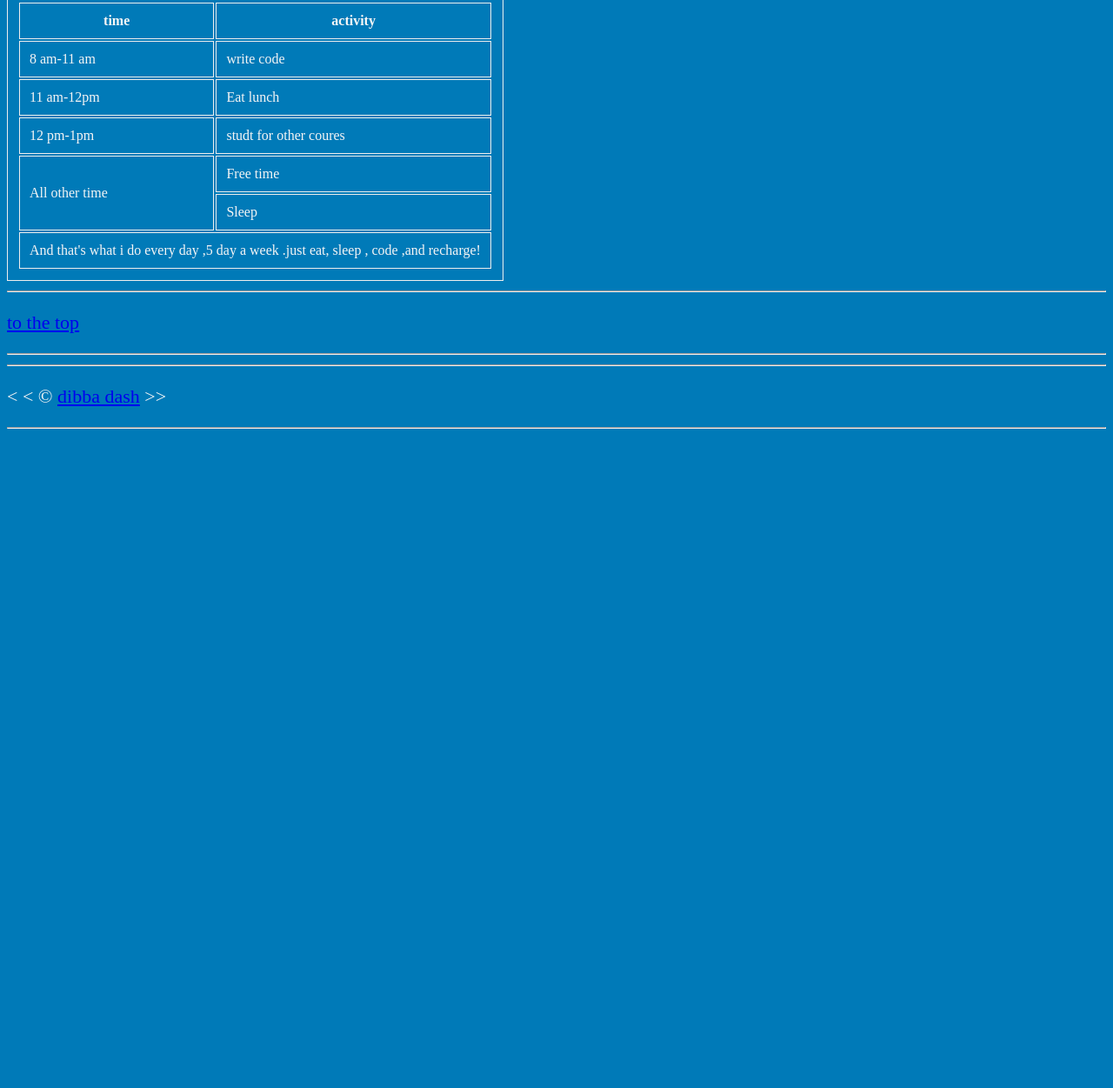
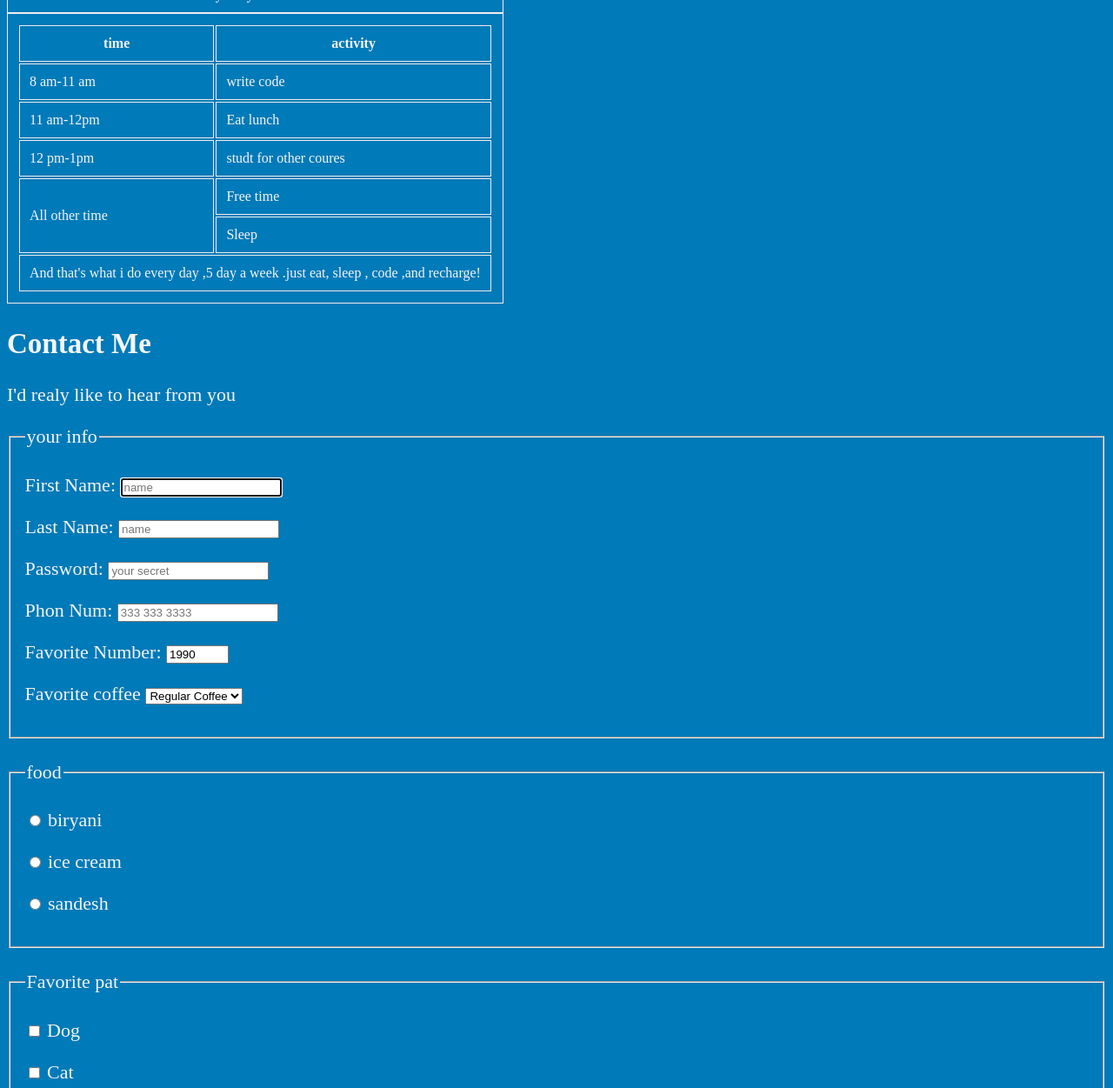
Before and after one commit to dibba-arnob/html, a plain HTML site: page 01_lesson/01_lesson/index.html in a window 1280 px wide. Shown: the part 1549-2800 px from the top of the page at 87% size. Before the commit the page ends 2053 px from the top, so only its background shows below. Drawn offline with Linux system fonts and the light colour scheme.

Commit message:
form and input

```diff
--- a/01_lesson/01_lesson/index.html
+++ b/01_lesson/01_lesson/index.html
@@ -22,6 +22,9 @@
                 </li>
                 <li>
                     <a href="#Tourist spots in the world">Tourist spots in the world</a>
+                </li>
+                <li>
+                    <a href="#contact">Contact</a>
                 </li>
             </ul>
 
@@ -117,6 +120,101 @@
                       <tr>  <td colspan="2"> And that's what i do every day ,5 day a week .just eat, sleep , code ,and recharge!</td> </tr>
                 </tfoot>
             </table>
+
+            <article id="contact">
+
+                <h2>Contact Me </h2>
+                <p> I'd realy like to hear from you</p>
+
+              <form action="https://httpbin.org/get" method="get">
+
+                <fieldset>
+                    <legend>your info</legend>
+
+                  <p>
+                    <label for="firstName">First Name:</label>
+                    <input type="text" Name="firstName" id="firstName" placeholder="name"
+                     autocomplete="on" required autofocus >
+                  </p>
+                  <p>
+                    <label for="lastName">Last Name:</label>
+                    <input type="text" Name="lastName" id="lastName" placeholder="name"
+                     autocomplete="on" required  >
+                  </p>
+                  <p>
+                    <label for="passWord">Password:</label>
+                    <input type="password" Name="password" id="password" placeholder="your secret"  required  >
+                  </p>
+                  <p>
+                    <label for="phone">Phon Num:</label>
+                    <input type="tel" Name="phone" id="phone" placeholder="333 333 3333" pattern="[0-9]{3} [0-9]{3} [0-9]{4}"  required  >
+                  </p>
+                  <p>
+                    <label for="dacade">Favorite Number:</label>
+                    <input type="number" Name="dacade" id="dacade" min="1950" max="2020" step="10" value="1990" required  >
+                  </p>
+                  <p>
+                      <label for="coffee">Favorite coffee</label>
+                      <select name="coffee" id="coffee">
+                        <optgroup label="coffee"></optgroup>
+                          <option value="regular coffee">Regular Coffee </option>
+                          <option value="ice coffee">ICE Coffee</option>
+                        </optgroup>
+                        <optgroup label="Espresso Drink">
+                          <option value="latte">Latte</option>
+                          <option value="cappuceino">Cappuceino</option>
+                          <option value="cortado">Cortado</option>
+                          <option value="americano">Americano</option>
+                        </optgroup>
+
+                      </select>
+                  </p>
+                </fieldset>
+                <br>
+                <fieldset>
+                      <legend>food</legend>
+
+                      <p>
+                       <input type="radio" name="food" id="biryani" value="biryani">
+                       <label for="biryani">biryani</label>
+                    </p>
+                    <p>
+                       <input type="radio" name="food" id="ice cream" value="ice cream">
+                       <label for="ice cream">ice cream</label>
+                    </p>
+                    <p>
+
+                       <input type="radio" name="food" id="sandesh" value="sandash">
+                       <label for="sandesh">sandesh</label>
+                    </p>
+                </fieldset>
+                <br>
+
+                <fieldset>
+                      <legend> Favorite pat</legend>
+
+                       <p>
+                        <input type="checkbox" name="pat" id="dog" value="dog">
+                        <label for="dog">Dog</label>
+                       </p>
+                       <p>
+                        <input type="checkbox" name="pat" id="cat" value="cat">
+                        <label for="cat">Cat</label>
+                       </p>
+                       <p>
+                        <input type="checkbox" name="pat" id="fish" value="fish">
+                        <label for="fish">Fish</label>
+                       </p>
+                </fieldset>
+                <fieldset>
+                    <legend>Send me message</legend>
+                      <label for="message"></label>
+                      <textarea name="message" id="message" cols="30" rows="10" placeholder="type your message here!!"></textarea>
+                </fieldset>
+                  <button type="submit">submit</button>
+                  <button type="reset">reset</button>
+              </form>
+            </article>
         </main>
 
         <hr>
```
